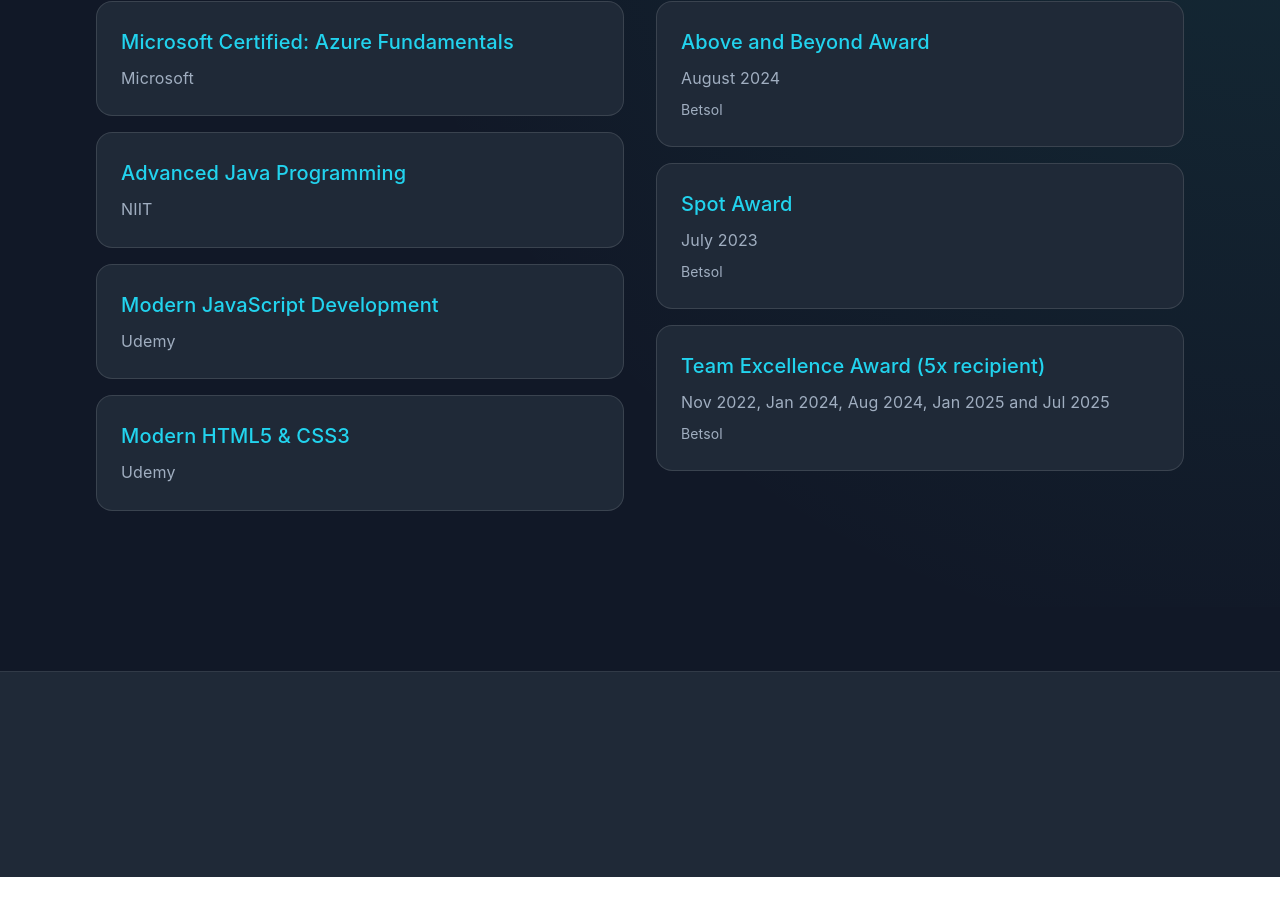
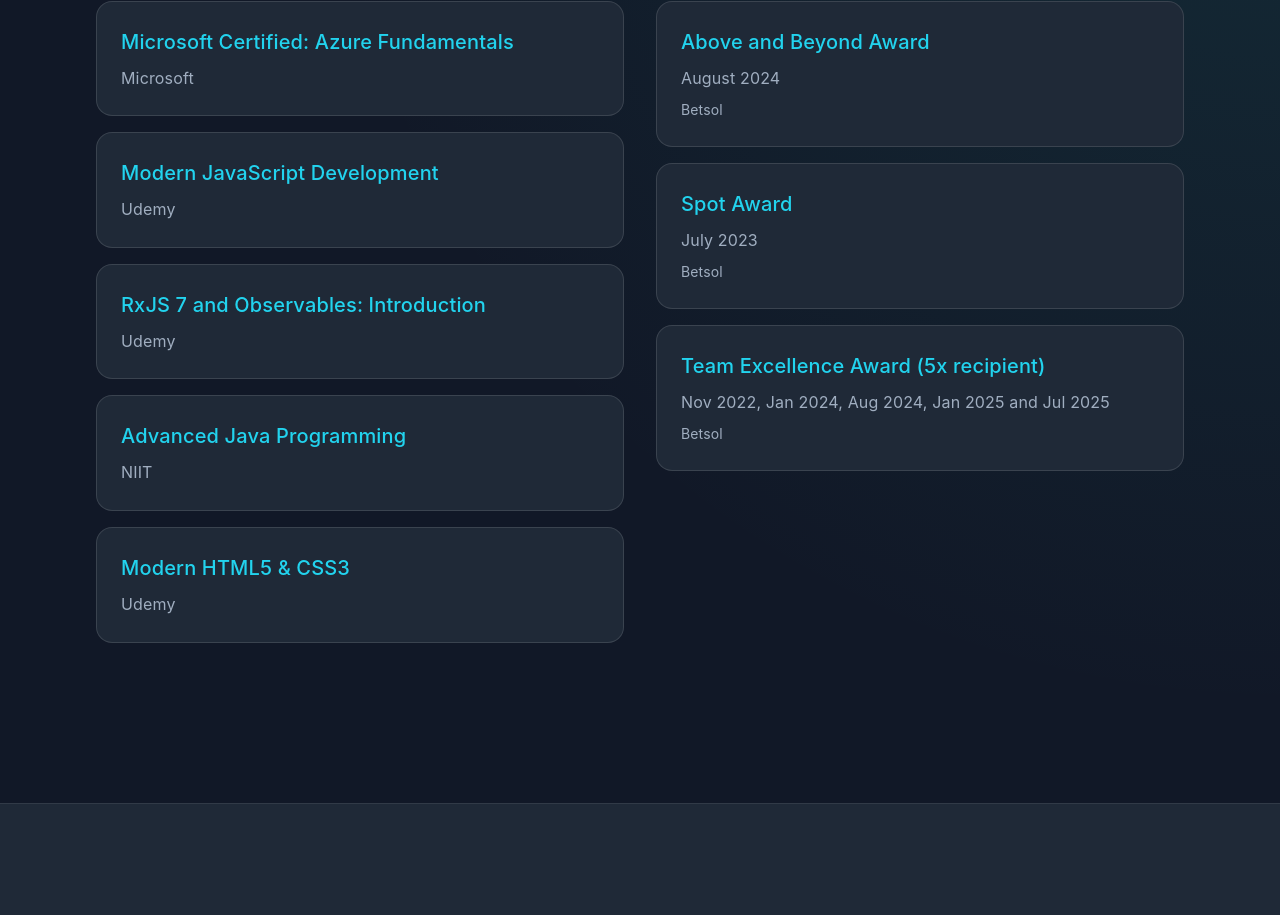
Before and after one commit to Suryavardhan28/portfolio, a React (Vite) app: page / in a window 1280 px wide. Shown: the part 5914-6829 px from the top of the page. Before the commit the page ends 6791 px from the top, so only its background shows below. Built offline with nearby package versions, Linux system fonts and the light colour scheme.

Commit message:
updated certifications

```diff
--- a/src/components/Certifications.tsx
+++ b/src/components/Certifications.tsx
@@ -32,14 +32,19 @@
         link: "https://www.credly.com/badges/755ec034-5778-4464-9f2e-715724fb8f89/linked_in_profile",
     },
     {
+        title: "Modern JavaScript Development",
+        issuer: "Udemy",
+        link: "https://www.udemy.com/certificate/UC-ed92eb0e-3f44-45c3-b230-6786c7453dc3/",
+    },
+    {
+        title: "RxJS 7 and Observables: Introduction",
+        issuer: "Udemy",
+        link: "https://www.udemy.com/certificate/UC-863e2c70-f301-4bdf-a7cd-92382bbbb71e/",
+    },
+    {
         title: "Advanced Java Programming",
         issuer: "NIIT",
         link: "https://drive.google.com/file/d/1VRu0SKt-Cr8g13OTrft5yKKoOK_CTu5f/view",
-    },
-    {
-        title: "Modern JavaScript Development",
-        issuer: "Udemy",
-        link: "https://www.udemy.com/certificate/UC-ed92eb0e-3f44-45c3-b230-6786c7453dc3/",
     },
     {
         title: "Modern HTML5 & CSS3",
```
